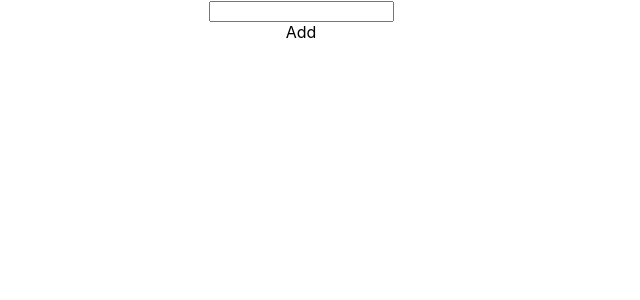
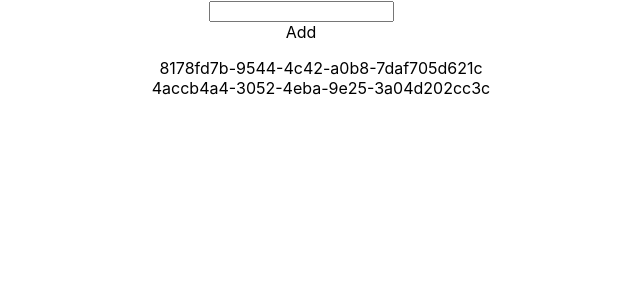
Before and after one commit to Pyot/todo-compound-context, a React (Create React App) app: page / in a window 1280 px wide. Shown: the top 300 px of the page, without its empty margins (339-979 px from the left). Built offline with nearby package versions, Linux system fonts and the light colour scheme; the HTML template or start-up script is replaced by a standard one.

Commit message:
TodoList added

```diff
--- a/src/App.js
+++ b/src/App.js
@@ -7,6 +7,12 @@ function App() {
     <div className="App">
         <Todos>
           <Todos.Control/>
+          <Todos.TodoList>
+          {({ todos }) =>
+          todos.map((todo) => (
+            <div>{todo.id}</div>
+          ))}
+          </Todos.TodoList>
       </Todos>
     </div>
   );
--- /dev/null
+++ b/src/components/Todos/TodoList.jsx
@@ -0,0 +1,16 @@
+import React, { Component } from "react";
+import { TodoConsumer } from "./Todos";
+
+class TodoList extends Component {
+    render() {
+      return (
+        <div>
+          <ol className="todo-list">
+            <TodoConsumer>{this.props.children}</TodoConsumer>
+          </ol>
+        </div>
+      );
+    }
+  }
+
+  export default TodoList;
--- a/src/components/Todos/Todos.jsx
+++ b/src/components/Todos/Todos.jsx
@@ -1,12 +1,15 @@
 import React, { Component, createContext } from "react";
 import Control from './Control';
+import TodoList from './TodoList'
 import { v4 } from 'uuid';
+
 const TodoContext = createContext();
 export const TodoConsumer = TodoContext.Consumer;
 
 
 class Todos extends Component {
-    static Control = Control
+    static Control = Control;
+    static TodoList =  TodoList;
 
     addTodo = () => {
         const { input } = this.state;
```
